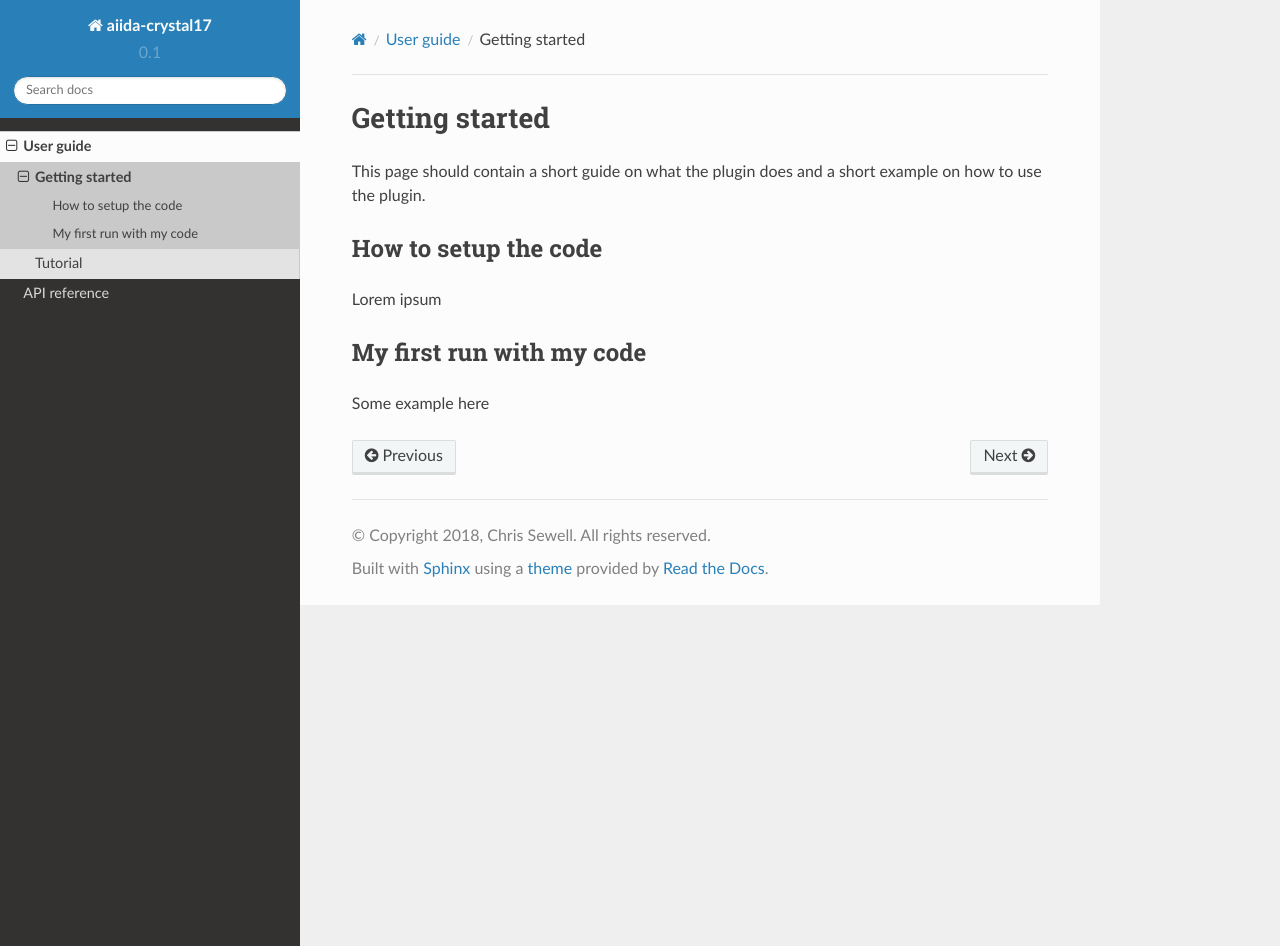
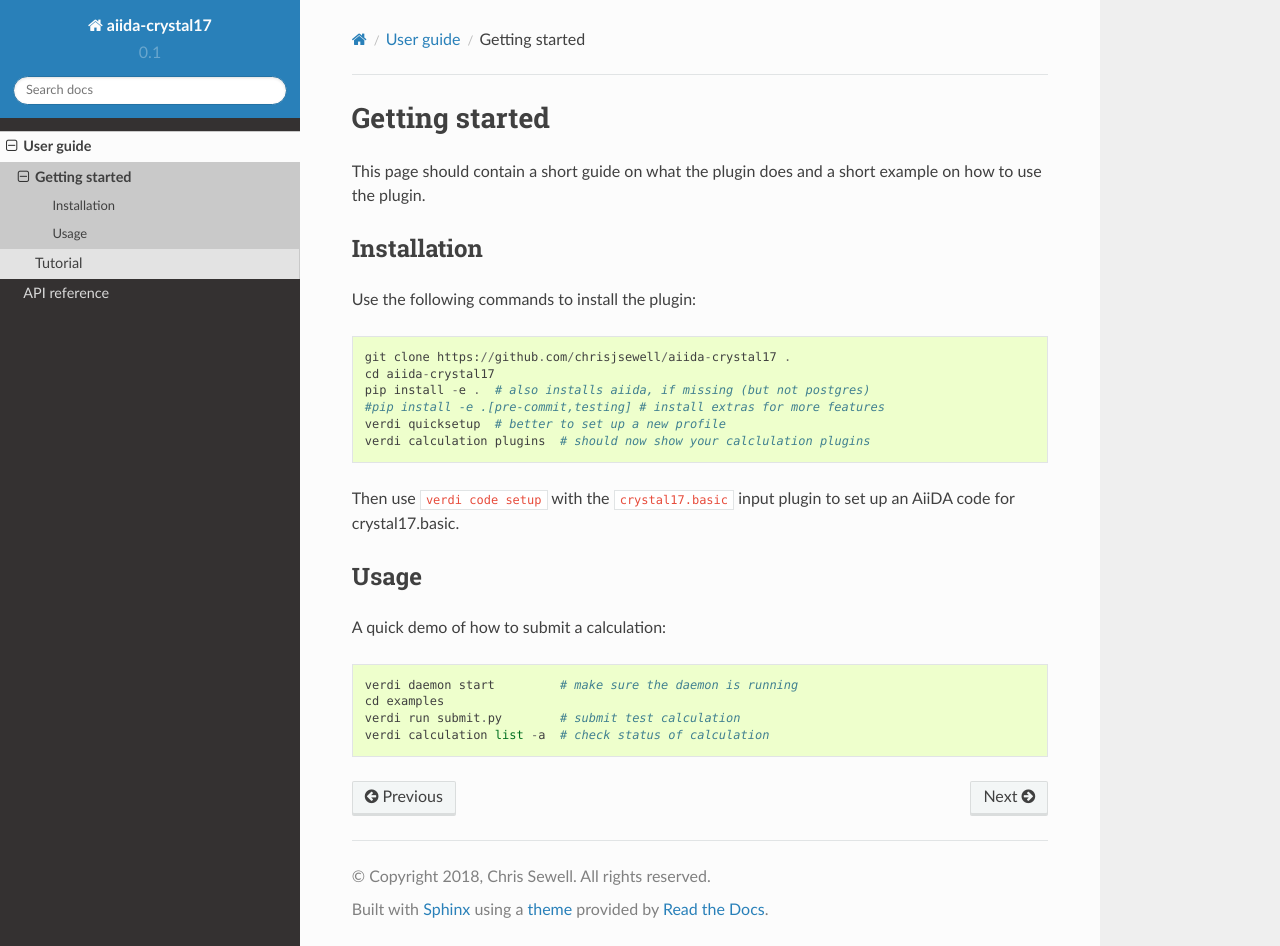
Before and after one commit to aiidaplugins/aiida-crystal17, a Sphinx documentation site: the page built from docs/source/user_guide/get_started.rst, in a window 1280 px wide and 946 px high. Built offline with Sphinx 7.4.7 and the Read the Docs theme 2.0.0, drawn with Linux system fonts in a browser that asks for light colours.

Commit message:
added example and documentation

```diff
--- a/docs/source/user_guide/get_started.rst
+++ b/docs/source/user_guide/get_started.rst
@@ -5,12 +5,27 @@ Getting started
 This page should contain a short guide on what the plugin does and
 a short example on how to use the plugin.
 
-How to setup the code
-+++++++++++++++++++++
+Installation
+++++++++++++
 
-Lorem ipsum
+Use the following commands to install the plugin::
 
-My first run with my code
-+++++++++++++++++++++++++
+    git clone https://github.com/chrisjsewell/aiida-crystal17 .
+    cd aiida-crystal17
+    pip install -e .  # also installs aiida, if missing (but not postgres)
+    #pip install -e .[pre-commit,testing] # install extras for more features
+    verdi quicksetup  # better to set up a new profile
+    verdi calculation plugins  # should now show your calclulation plugins
 
-Some example here
+Then use ``verdi code setup`` with the ``crystal17.basic`` input plugin
+to set up an AiiDA code for crystal17.basic.
+
+Usage
++++++
+
+A quick demo of how to submit a calculation::
+
+    verdi daemon start         # make sure the daemon is running
+    cd examples
+    verdi run submit.py        # submit test calculation
+    verdi calculation list -a  # check status of calculation
```
Also changed, not shown: README.md (+76 -5 lines), 3 other files.
